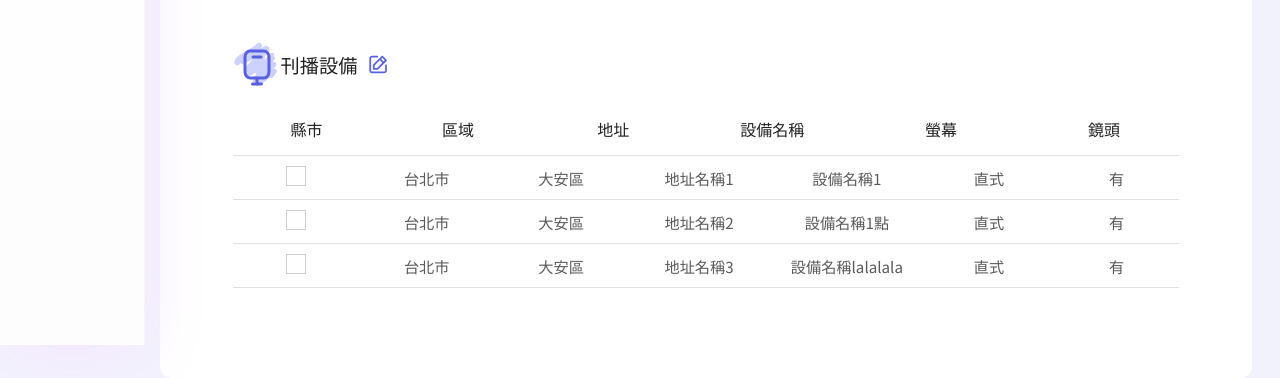
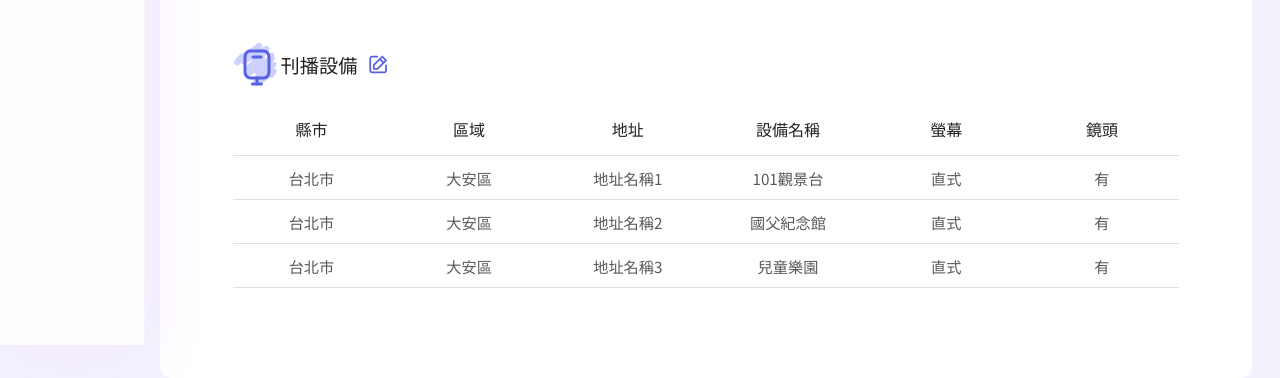
Before and after one commit to YowRu/CMS2, a plain HTML site: page playStep4.html in a window 1280 px wide. Shown: the part 463-841 px from the top of the page. Drawn offline with nearby package versions, Linux system fonts and the light colour scheme; some packages are replaced by stand-ins of ours; a script that the page names is missing.

Commit message:
Update playStep4.html

```diff
--- a/playStep4.html
+++ b/playStep4.html
@@ -133,29 +133,26 @@
                     </thead>
                     <tbody>
                       <tr>
-                        <td><input type="checkbox"></td>
                         <td>台北市</td>
                         <td>大安區</td>
                         <td>地址名稱1</td>
-                        <td>設備名稱1</td>
+                        <td>101觀景台</td>
                         <td>直式</td>
                         <td>有</td>
                       </tr>
                       <tr>
-                        <td><input type="checkbox"></td>
                         <td>台北市</td>
                         <td>大安區</td>
                         <td>地址名稱2</td>
-                        <td>設備名稱1點</td>
+                        <td>國父紀念館</td>
                         <td>直式</td>
                         <td>有</td>
                       </tr>
                       <tr>
-                        <td><input type="checkbox"></td>
                         <td>台北市</td>
                         <td>大安區</td>
                         <td>地址名稱3</td>
-                        <td>設備名稱lalalala</td>
+                        <td>兒童樂園</td>
                         <td>直式</td>
                         <td>有</td>
                       </tr>
```
